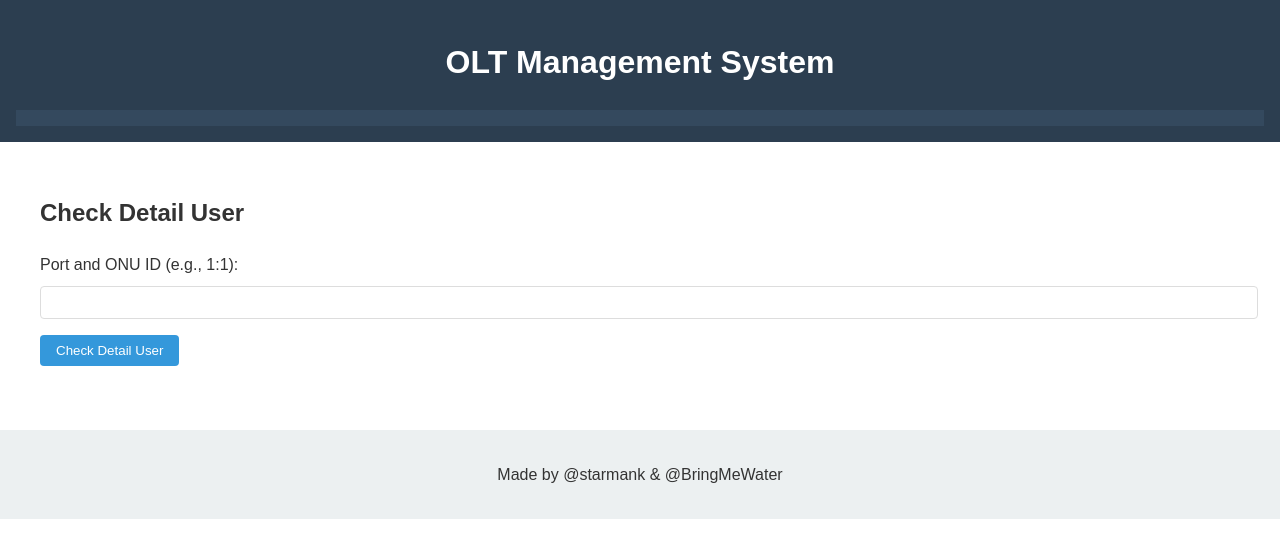
After one commit to StarMANK/webapp-c320, a Flask app: template templates/check_detail_user.html in a window 1280 px wide. The commit adds this page. Shown: the top 558 px of the page. Run offline with Flask 3, Linux system fonts and the light colour scheme; the template is opened without the code that fills it, so the values that code supplies are empty.

Commit message:
added check detail user

```diff
--- a/app.py
+++ b/app.py
@@ -272,6 +272,28 @@ def check_user():
 
     return render_template('check_user.html')
 
+@app.route('/check_detail_user', methods=['GET', 'POST'])
+@login_required
+def check_detail_user():
+    tn = get_telnet_connection(session['user_id'])
+    if not tn:
+        flash("Connection lost. Please login again.", 'error')
+        return redirect(url_for('login'))
+
+    if request.method == 'POST':
+        try:
+            param = request.form.get('param')
+
+            send_command(tn, 'conf t')
+            result = send_command(tn, f'show gpon onu detail-info gpon-onu_1/1/{param}')
+
+            return render_template('check_detail_user.html', result=result)
+        except Exception as e:
+            flash(str(e), 'error')
+            return redirect(url_for('login'))
+
+    return render_template('check_detail_user.html')
+
 @app.route('/delete_onu', methods=['GET', 'POST'])
 @login_required
 def delete_onu():
--- a/templates/base.html
+++ b/templates/base.html
@@ -18,6 +18,7 @@
                 <a href="{{ url_for('setup_wan') }}">Setup WAN</a>
                 <a href="{{ url_for('monitor_power') }}">Monitor Power</a>
                 <a href="{{ url_for('check_user') }}">Check User</a>
+                <a href="{{ url_for('check_detail_user') }}">Check User</a>
                 <a href="{{ url_for('delete_onu') }}">Delete ONU</a>
                 <a href="{{ url_for('logout') }}">Logout</a>
             {% endif %}
--- /dev/null
+++ b/templates/check_detail_user.html
@@ -0,0 +1,21 @@
+{% extends "base.html" %}
+
+{% block content %}
+    <div class="check-user">
+        <h2>Check Detail User</h2>
+        <form method="POST">
+            <div class="form-group">
+                <label for="param">Port and ONU ID (e.g., 1:1):</label>
+                <input type="text" id="param" name="param" required>
+            </div>
+            <button type="submit">Check Detail User</button>
+        </form>
+
+        {% if result %}
+            <div class="result-container">
+                <h3>Detail User:</h3>
+                <pre>{{ result }}</pre>
+            </div>
+        {% endif %}
+    </div>
+{% endblock %}
--- a/templates/dashboard.html
+++ b/templates/dashboard.html
@@ -12,6 +12,7 @@
             <a href="{{ url_for('setup_wan') }}" class="menu-button">Setup WAN</a>
             <a href="{{ url_for('monitor_power') }}" class="menu-button">Monitor Power</a>
             <a href="{{ url_for('check_user') }}" class="menu-button">Check User</a>
+            <a href="{{ url_for('check_detail_user') }}" class="menu-button">Check User</a>
             <a href="{{ url_for('delete_onu') }}" class="menu-button">Delete ONU</a>
         </div>
     </div>
```
